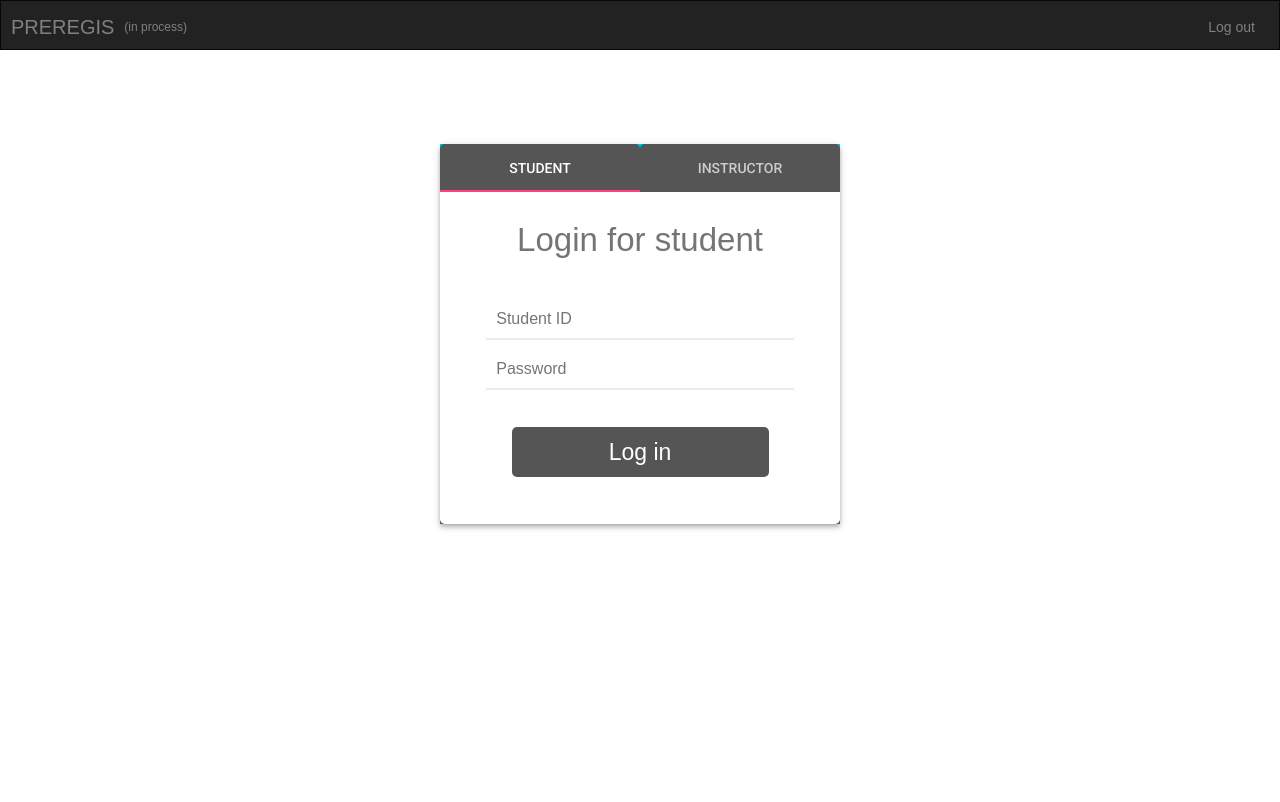
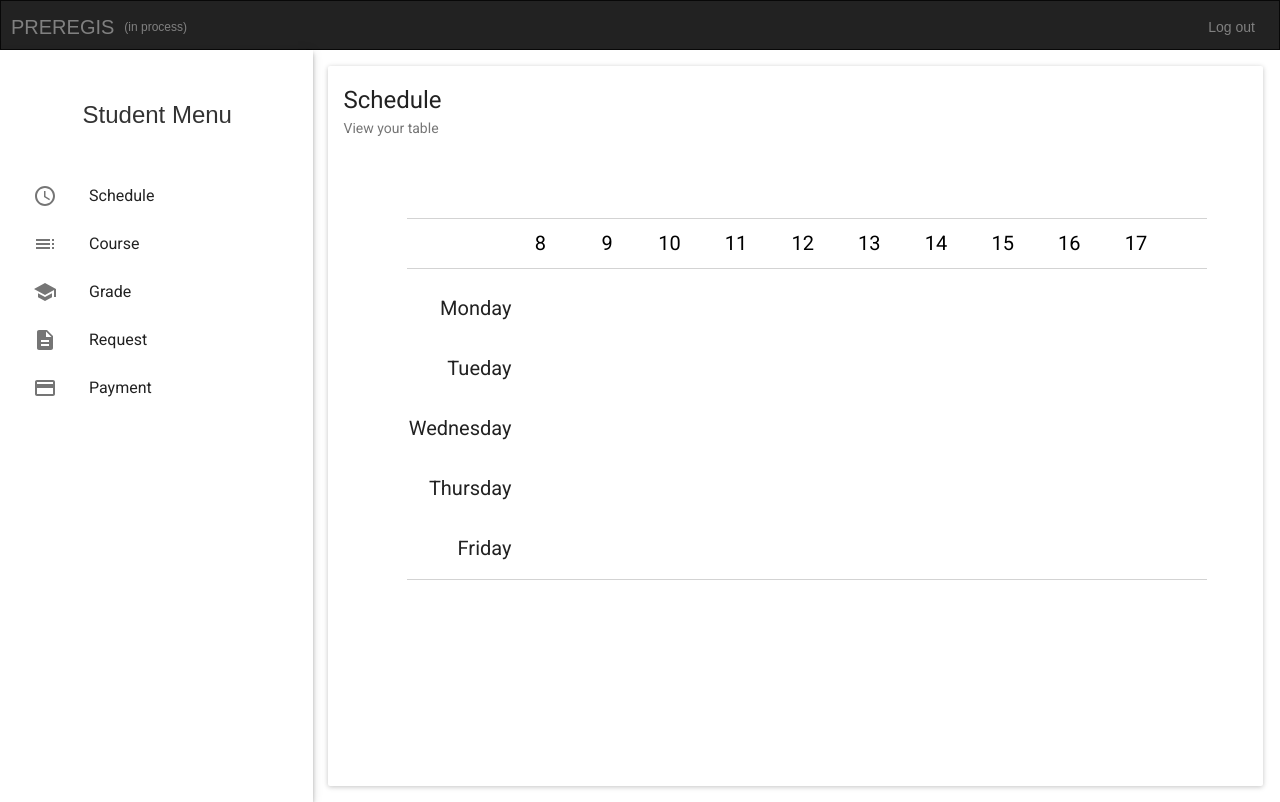
Before and after one commit to kritkrm/Database_Project-1, a React (Create React App) app: page / in a window 1280 px wide. Built offline with nearby package versions, Linux system fonts and the light colour scheme.

Commit message:
update login

```diff
--- a/src/App.js
+++ b/src/App.js
@@ -8,10 +8,21 @@ import NavBar from './container/nav_bar';
 class App extends Component {
 
   state = {
-    page: 'login',
+    page: 'studentDashboard',
     // page: 'studentDashboard',
     // page: 'teacherDashboard',
+    id: -1,
+    type: ""
   };
+
+  changeID = (nid) => {
+    this.setState({id:nid})
+  }
+
+  changeType= (ntype) => {
+    this.setState({type:ntype})
+  }
+
   logOut = () => {
     this.setState({ page: 'login' });
   }
@@ -27,9 +38,9 @@ class App extends Component {
     return (
       <div style={{ overflow: 'hidden', height: '80%' }}>
         <NavBar logOut={this.logOut} />
-        {this.state.page === 'login' && <LoginPage changePage={this.changePage} />}
-        {this.state.page === 'studentDashboard' && <DashboardStudent />}
-        {this.state.page === 'teacherDashboard' && <DashboardTeacher />}
+        {this.state.page === 'login' && <LoginPage changePage={this.changePage} changeID = {this.changeID} changeType = {this.changeType}/>}
+        {this.state.page === 'studentDashboard' && <DashboardStudent id = {this.state.id}/>}
+        {this.state.page === 'teacherDashboard' && <DashboardTeacher id = {this.state.id}/>}
       </div>
     );
   }
--- a/src/pages/DashboardTeacher.js
+++ b/src/pages/DashboardTeacher.js
@@ -243,12 +243,16 @@ class DashboardTeacher extends Component {
     })
   }
 
+  componentDidmount() {
+    //...
+  }
+
 
   render() {
     return (
       <div className="row" style={{ height: '80%', fontSize: '24px', marginTop: '50px' }}>
       <div className="col-md-3 sidenav" style={{ height: '94vh', paddingLeft: '32px' }}>
-          <div style={{ width: '100%', textAlign: 'center', paddingTop: '48px', paddingBottom: '32px' }}>Student Menu</div>
+          <div style={{ width: '100%', textAlign: 'center', paddingTop: '48px', paddingBottom: '32px' }}>Instructor Menu</div>
           <List>
                 <ListItem primaryText="Schedule" leftIcon={<ActionSchedule />} onClick={() => this.changePage(0)} />
                 <ListItem primaryText="Grade" leftIcon={<SocialSchool />} onClick={() => this.changePage(1)} />
--- a/src/pages/LoginPage.js
+++ b/src/pages/LoginPage.js
@@ -1,37 +1,100 @@
 import React, { Component } from 'react';
 import '../style/loginStyle.css';
+import axios from 'axios';
 
 import {Tabs, Tab} from 'material-ui/Tabs';
 
 class LoginPage extends Component {
+
+    backend = 'http://127.0.0.1:3000' ;
+
+    state = {
+        username: "",
+        password: "",
+        type: ""
+    };
+
+    handleUserNameChange = (event) => {
+        this.setState({ username: event.target.value });
+    }
+    handlePasswordNameChange = (event) => {
+        this.setState({ password: event.target.value });
+    }
+
+
+    handleSubmit = (event) => {
+        console.log( this.state.username ) ;
+        if( this.state.type == "instructor" ) {
+            console.log("inst sub");
+            axios.post('http://127.0.0.1:3000' + '/auth/instructor', {
+                instructor_id : this.state.username,
+                password : this.state.password
+            }).then(function (response) {
+                if( Object.keys(response.data).length === 0 ){
+                    console.log("fuck")
+                } else {
+                    console.log( response.data );
+                    console.log('LOGIN INST SUCCESS');
+                    this.props.changePage('teacherDashboard')
+                    this.props.changeID(response.data.instructor_id);
+                    this.props.changeType("instructor")
+                }
+            }.bind(this)).catch(function (err) {
+                 console.error(err);
+            });
+
+        } else {
+            // console.log("student sub");
+            // axios.post('http://127.0.0.1:3000' + '/auth/student', {
+            //     instructor_id : this.state.username,
+            //     password : this.state.password
+            // }).then(function (response) {
+            //     console.log( response );
+            //     console.log('LOGIN INST SUCCESS');
+            //     this.props.changePage('studentDashboard')
+            //     // this.props.changeID('')
+            //     this.props.changeType("student")
+            // }).catch(function (err) {
+            //     console.error(err);
+            // });
+        }
+
+    }
+
+    handleTabChange = (value) => {
+        this.setState({ type: value});
+        console.log(this.state.type) ;
+    };
+
     render() {
+        // console.log(this.props)
         return (
             <div className="signin-container" style={{overflow: 'hidden', marginTop: '64px', height: '100%', paddingBottom: '128px'}}>
-                <Tabs style={{ width: '400px', margin: 'auto', borderTopRightRadius: '5px', borderTopLeftRadius: '5px', boxShadow: '0px 2px 4px -1px rgba(0, 0, 0, 0.2), 0px 4px 5px 0px rgba(0, 0, 0, 0.14), 0px 1px 10px 0px rgba(0, 0, 0, 0.12)', backgroundColor: '#555555' }}>
-                    <Tab label="Student" style={{ borderTopRightRadius: '5px', borderTopLeftRadius: '5px', backgroundColor: '#555555' }}>
+                <Tabs style={{ width: '400px', margin: 'auto', borderTopRightRadius: '5px', borderTopLeftRadius: '5px', boxShadow: '0px 2px 4px -1px rgba(0, 0, 0, 0.2), 0px 4px 5px 0px rgba(0, 0, 0, 0.14), 0px 1px 10px 0px rgba(0, 0, 0, 0.12)', backgroundColor: '#555555' }} value={this.state.value}  onChange={this.handleTabChange}>
+                    <Tab label="Student" style={{ borderTopRightRadius: '5px', borderTopLeftRadius: '5px', backgroundColor: '#555555' }} value = "student">
                         <div className="signup">
                             <h1>Login for student</h1>
                             <div className="row">
-                                <input type="text" name="username" placeholder="Student ID" />
+                                <input type="text" name="username" placeholder="Student ID" onChange = {this.handleUserNameChange} value = {this.state.username}/>
                             </div>
                             <div className="row">
-                                <input type="password" name="password" placeholder="Password" />
+                                <input type="password" name="password" placeholder="Password" value = {this.state.password} onChange = {this.handlePasswordNameChange}/>
                             </div>
-                            <button onClick={() => this.props.changePage('studentDashboard')}>
+                            <button onClick={this.handleSubmit}>
                                 Log in
                             </button>
                         </div>
                     </Tab>
-                    <Tab label="Instructor" style={{ borderTopRightRadius: '5px', borderTopLeftRadius: '5px',  backgroundColor: '#555555' }}>
+                    <Tab label="Instructor" style={{ borderTopRightRadius: '5px', borderTopLeftRadius: '5px',  backgroundColor: '#555555' }} value = "instructor">
                         <div className="signup">
                             <h1>Login for instructor</h1>
                             <div className="row">
-                                <input type="text" name="username" placeholder="Instructor ID" />
+                                <input type="text" name="username" placeholder="Instructor ID" onChange = {this.handleUserNameChange} value = {this.state.username} />
                             </div>
                             <div className="row">
-                                <input type="password" name="password" placeholder="Password" />
+                                <input type="password" name="password" placeholder="Password" value = {this.state.password} onChange = {this.handlePasswordNameChange}/>
                             </div>
-                            <button onClick={() => this.props.changePage('teacherDashboard')}>
+                            <button onClick={this.handleSubmit}>
                                 Log in
                             </button>
                         </div>
```
